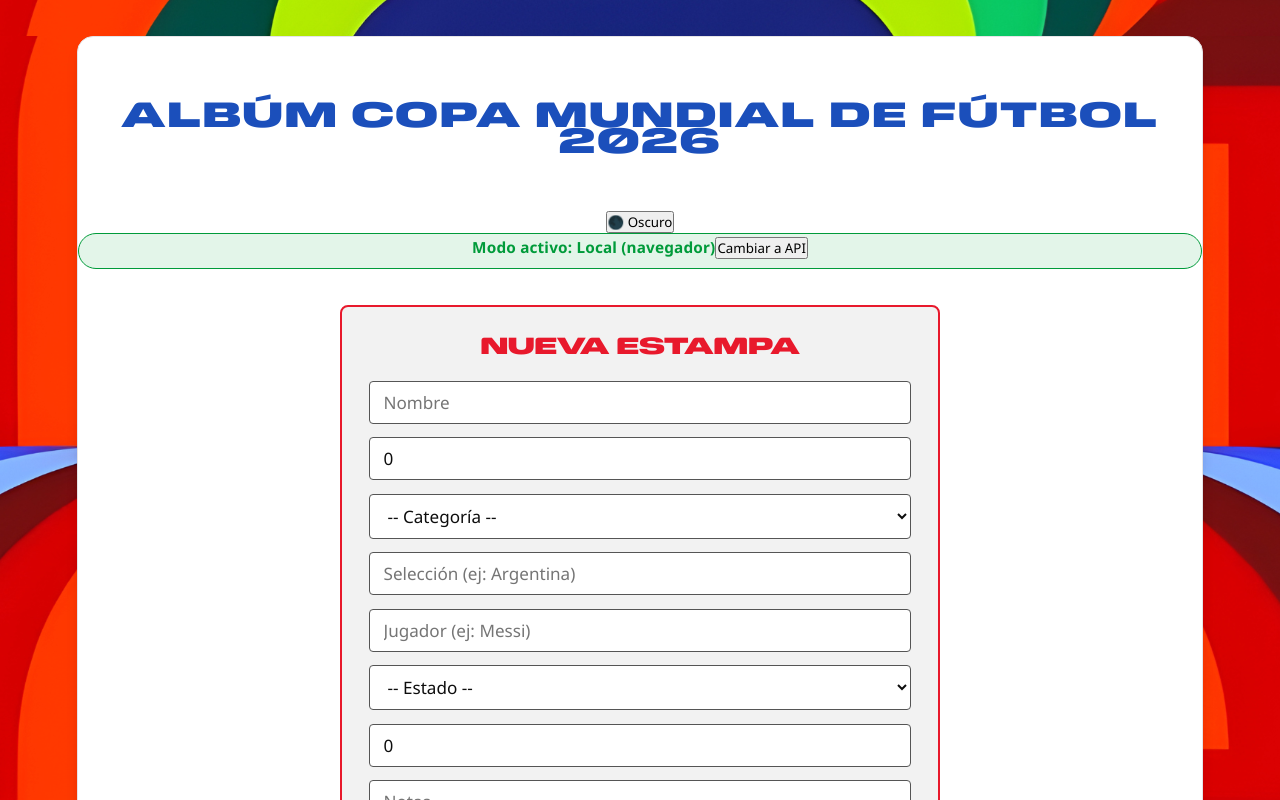
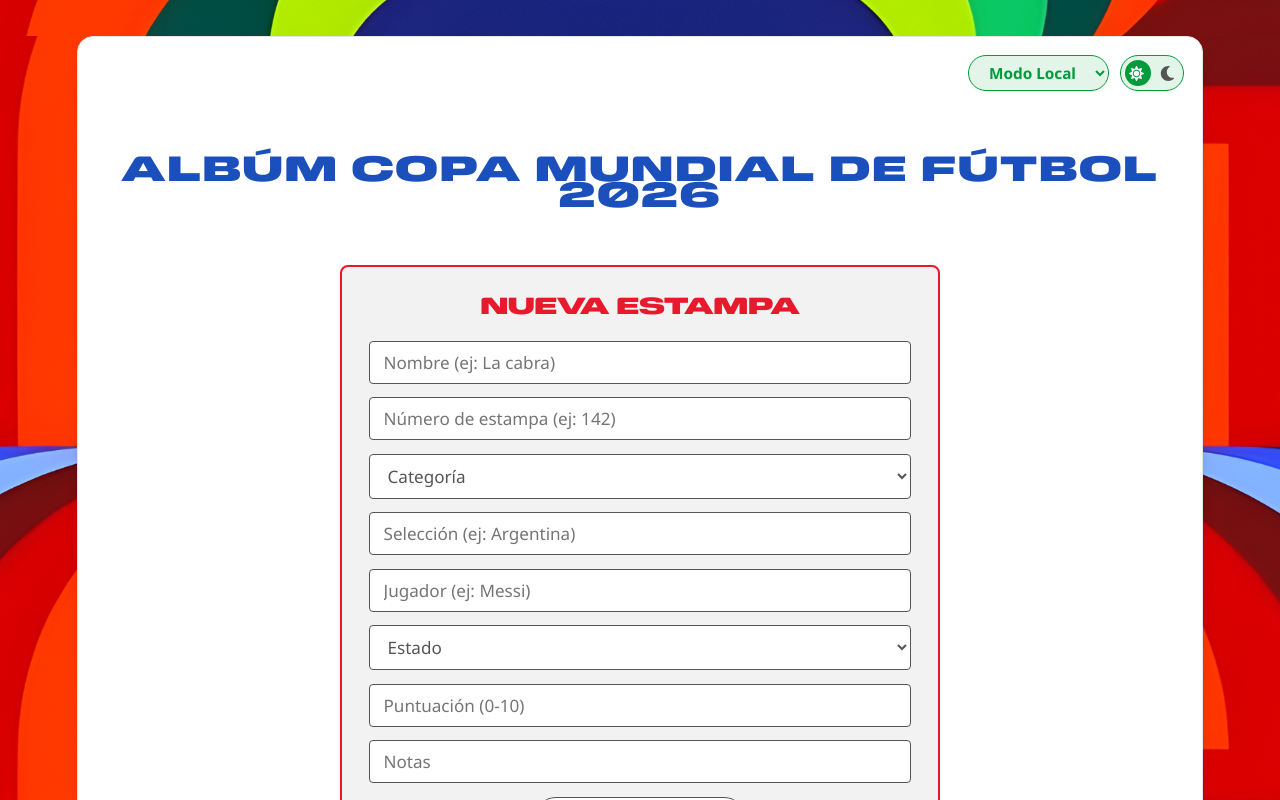
Before and after one commit to bianckaa/sw-proyecto-final, a React (Vite) app in the folder frontend/: page / in a window 1280 px wide. Shown: the top 800 px of the page. Built offline with nearby package versions, Linux system fonts and the light colour scheme.

Commit message:
style: agregar divisor

```diff
--- a/frontend/src/App.jsx
+++ b/frontend/src/App.jsx
@@ -1,4 +1,5 @@
 import { useState, useEffect, useRef } from 'react'
+import { FaMoon, FaSun } from 'react-icons/fa'
 import './App.css'
 import Formulario from './components/Formulario'
 import Coleccion from './components/Coleccion'
@@ -42,20 +43,34 @@
 
   return (
     <div>
-      <h1>Albúm Copa Mundial de Fútbol 2026</h1>
+      <div className="controles-superiores">
+        <select
+          className="selector-modo"
+          value={modo}
+          onChange={(e) => setModo(e.target.value)}
+          aria-label="Modo de almacenamiento"
+        >
+          <option value="local">Modo Local</option>
+          <option value="api">Modo API</option>
+        </select>
 
-      <button className="btn-tema" onClick={toggleTema}>
-        {tema === 'claro' ? '🌑 Oscuro' : '☀ Claro'}
-      </button>
-
-      <div className="selector-modo">
-        <span>Modo activo: <strong>{modo === 'api' ? 'API (backend)' : 'Local (navegador)'}</strong></span>
-        <button onClick={() => setModo(modo === 'local' ? 'api' : 'local')}>
-          Cambiar a {modo === 'local' ? 'API' : 'Local'}
+        <button
+          className="toggle-tema"
+          data-tema={tema}
+          onClick={toggleTema}
+          aria-label={tema === 'claro' ? 'Activar tema oscuro' : 'Activar tema claro'}
+        >
+          <span className="toggle-knob" />
+          <FaSun className="icono-sol" />
+          <FaMoon className="icono-luna" />
         </button>
       </div>
 
+      <h1>Albúm Copa Mundial de Fútbol 2026</h1>
+
       <Formulario ref={nombreRef} onGuardado={recargar} />
+
+      <hr className="divisor-secciones" />
 
       <Coleccion items={items} onCambio={recargar} />
     </div>
--- a/frontend/src/components/Formulario.jsx
+++ b/frontend/src/components/Formulario.jsx
@@ -12,9 +12,9 @@
         nombre: '',
         categoriaId: '',
         estado: '',
-        puntuacion: 0,
+        puntuacion: '',
         notas: '',
-        numeroEstampa: 0,
+        numeroEstampa: '',
         seleccion: '',
         jugador: '',
         pegada: false
@@ -48,9 +48,9 @@
             nombre: '',
             categoriaId: '',
             estado: '',
-            puntuacion: 0,
+            puntuacion: '',
             notas: '',
-            numeroEstampa: 0,
+            numeroEstampa: '',
             seleccion: '',
             jugador: '',
             pegada: false
@@ -76,12 +76,12 @@
     return (
         <div className="formulario">
             <h2>Nueva Estampa</h2>
-            <input ref={inputRef} name="nombre" value={form.nombre} onChange={percibirCambio} placeholder="Nombre" />
+            <input ref={inputRef} name="nombre" value={form.nombre} onChange={percibirCambio} placeholder="Nombre (ej: La cabra)" />
 
-            <input name="numeroEstampa" type="number" value={form.numeroEstampa} onChange={percibirCambio} />
+            <input name="numeroEstampa" type="number" value={form.numeroEstampa} onChange={percibirCambio} placeholder="Número de estampa (ej: 142)" />
 
-            <select name="categoriaId" value={form.categoriaId} onChange={percibirCambio}>
-            <option value="">-- Categoría --</option>
+            <select name="categoriaId" value={form.categoriaId} onChange={percibirCambio} required>
+            <option value="" disabled hidden>Categoría</option>
             {CATEGORIAS.map((cat) => (
                 <option key={cat.id} value={cat.id}>
                     {cat.emoji} {cat.nombre}
@@ -93,16 +93,16 @@
 
             <input name="jugador" value={form.jugador} onChange={percibirCambio} placeholder="Jugador (ej: Messi)" />
 
-            <select name="estado" value={form.estado} onChange={percibirCambio}>
-            <option value="">-- Estado --</option>
+            <select name="estado" value={form.estado} onChange={percibirCambio} required>
+            <option value="" disabled hidden>Estado</option>
             <option value="pendiente">Pendiente</option>
             <option value="completado">Completado</option>
             </select>
 
-            <input name="puntuacion" type="number" min="0" max="10" value={form.puntuacion} onChange={percibirCambio} />
+            <input name="puntuacion" type="number" min="0" max="10" value={form.puntuacion} onChange={percibirCambio} placeholder="Puntuación (0-10)" />
 
             <input name="notas" value={form.notas} onChange={percibirCambio} placeholder="Notas"></input>
-            <label>
+            <label className="chip-pegada">
                 <input
                     type="checkbox"
                     name="pegada"
```
